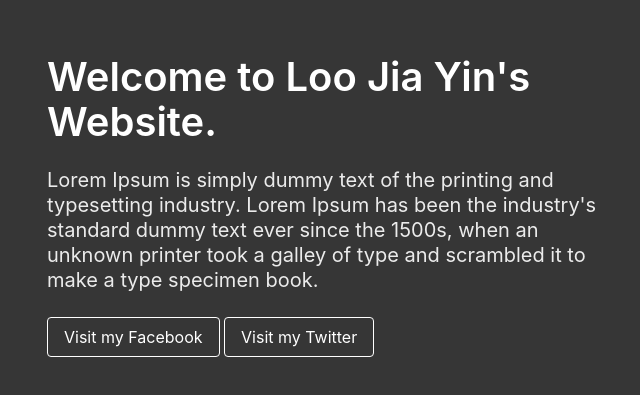
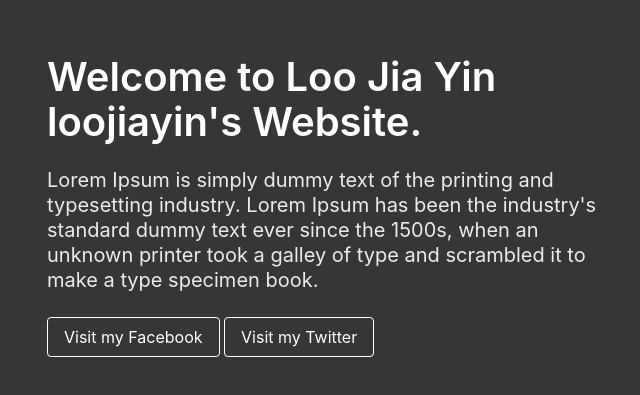
Before and after one commit to Jiayinloo/loojiayin.github.io, a plain HTML site: page index.html in a window 1280 px wide. Shown: the part 195-590 px from the top of the page, without its empty margins (311-951 px from the left). Drawn offline with nearby package versions, Linux system fonts and the light colour scheme.

Commit message:
Update index.html

```diff
--- a/index.html
+++ b/index.html
@@ -13,7 +13,7 @@
             <div class="columns is-vcentered is-centered">
                 <div class="column is-6">
                     <div class="block">
-                        <h1 class="title is-2">Welcome to Loo Jia Yin's Website.</h1>
+                        <h1 class="title is-2">Welcome to Loo Jia Yin loojiayin's Website.</h1>
                     </div>
                     <div class="block">
                         <h2 class="subtitle">Lorem Ipsum is simply dummy text of the printing and typesetting industry. Lorem Ipsum has been the industry's standard dummy text ever since the 1500s, when an unknown printer took a galley of type and scrambled it to make a type specimen book.<br>
```
